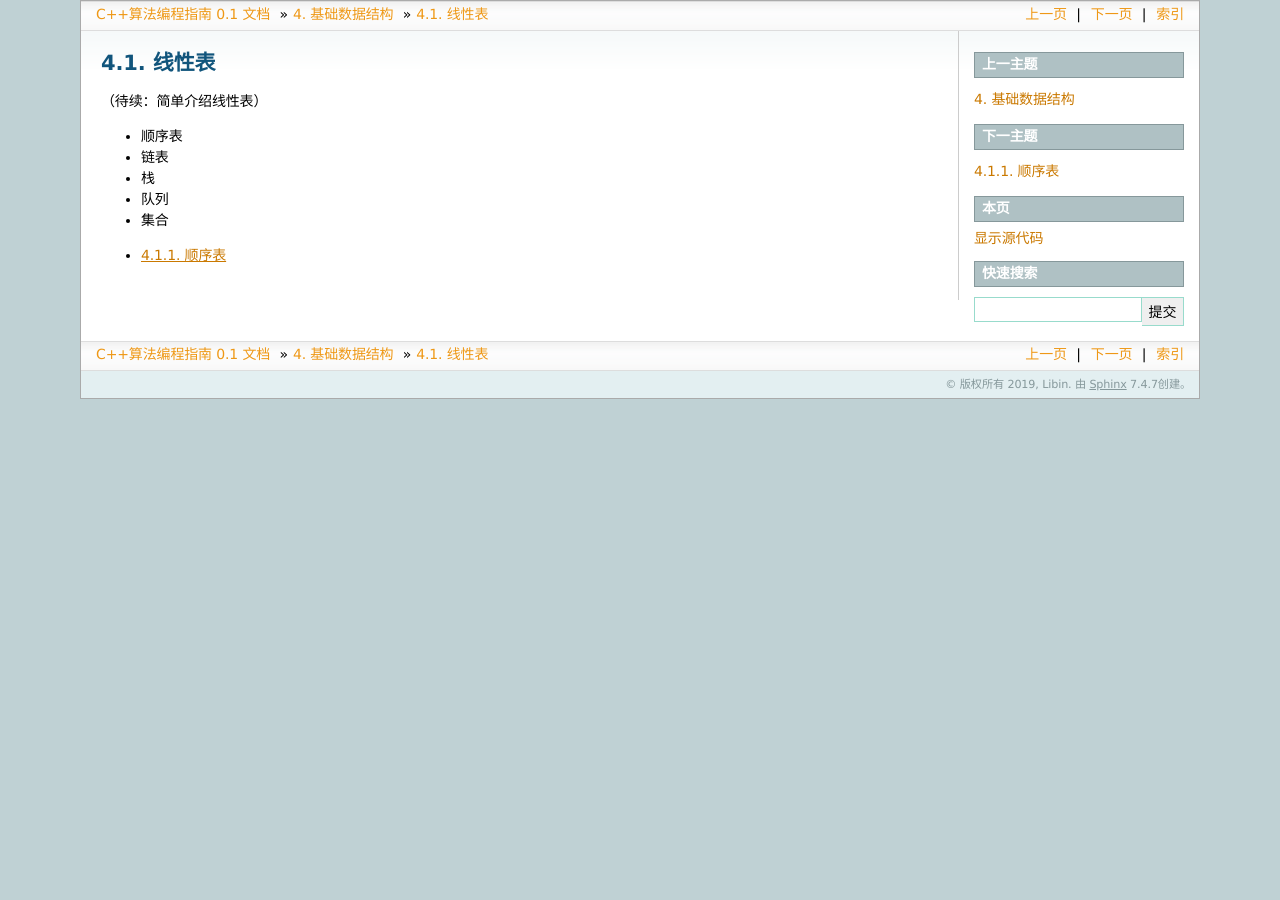
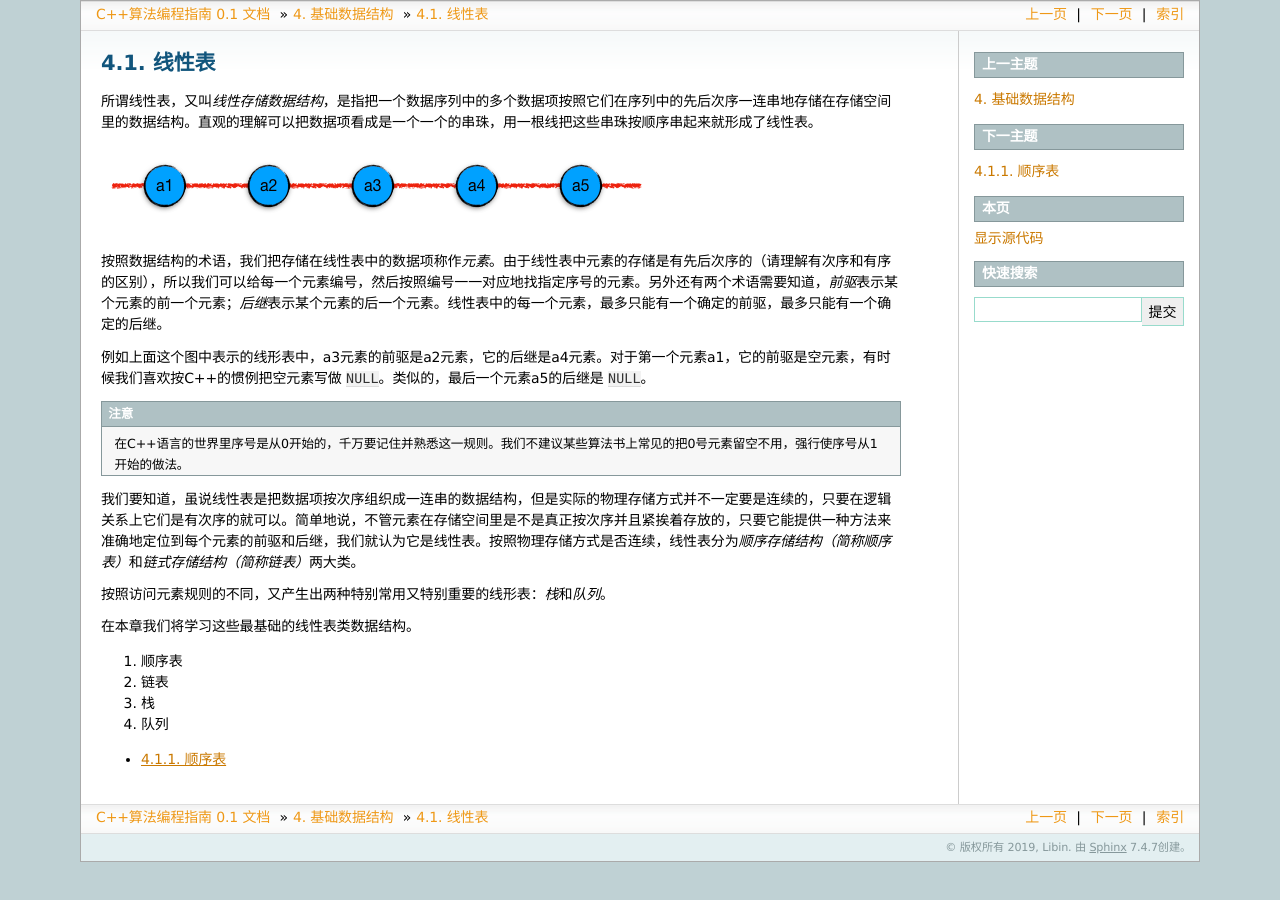
Before and after one commit to majorli/algo_guide, a Sphinx documentation site: the page built from source/ch03/310_linear_list.rst, in a window 1280 px wide. Built offline with Sphinx 7.4.7, drawn with Linux system fonts in a browser that asks for light colours.

Commit message:
20191110_2316

```diff
--- a/source/300_basic_data_structure.rst
+++ b/source/300_basic_data_structure.rst
@@ -2,8 +2,11 @@
 ============
 
 1. 线性表
+2. 哈希表
 
-2. 哈希表
+   * 顺序哈希表
+   * 链式哈希表
+   * 集合
 
 3. 树和森林
 
--- a/source/ch03/310_linear_list.rst
+++ b/source/ch03/310_linear_list.rst
@@ -1,13 +1,31 @@
 线性表
 ------
 
-（待续：简单介绍线性表）
+所谓线性表，又叫\ :emphasis:`线性存储数据结构`，是指把一个数据序列中的多个数据项按照它们在序列中的先后次序一连串地存储在存储空间里的数据结构。直观的理解可以把数据项看成是一个一个的串珠，用一根线把这些串珠按顺序串起来就形成了线性表。
 
-* 顺序表
-* 链表
-* 栈
-* 队列
-* 集合
+.. image:: ../images/310_linear_list.png
+
+
+按照数据结构的术语，我们把存储在线性表中的数据项称作\ :emphasis:`元素`。由于线性表中元素的存储是有先后次序的（请理解有次序和有序的区别），所以我们可以给每一个元素编号，然后按照编号一一对应地找指定序号的元素。另外还有两个术语需要知道，:emphasis:`前驱`\ 表示某个元素的前一个元素；:emphasis:`后继`\ 表示某个元素的后一个元素。线性表中的每一个元素，最多只能有一个确定的前驱，最多只能有一个确定的后继。
+
+例如上面这个图中表示的线形表中，a3元素的前驱是a2元素，它的后继是a4元素。对于第一个元素a1，它的前驱是空元素，有时候我们喜欢按C++的惯例把空元素写做 ``NULL``。类似的，最后一个元素a5的后继是 ``NULL``。
+
+.. attention::
+
+   在C++语言的世界里序号是从0开始的，千万要记住并熟悉这一规则。我们不建议某些算法书上常见的把0号元素留空不用，强行使序号从1开始的做法。
+
+
+我们要知道，虽说线性表是把数据项按次序组织成一连串的数据结构，但是实际的物理存储方式并不一定要是连续的，只要在逻辑关系上它们是有次序的就可以。简单地说，不管元素在存储空间里是不是真正按次序并且紧挨着存放的，只要它能提供一种方法来准确地定位到每个元素的前驱和后继，我们就认为它是线性表。按照物理存储方式是否连续，线性表分为\ :emphasis:`顺序存储结构（简称顺序表）`\ 和\ :emphasis:`链式存储结构（简称链表）`\ 两大类。
+
+按照访问元素规则的不同，又产生出两种特别常用又特别重要的线形表：:emphasis:`栈`\ 和\ :emphasis:`队列`。
+
+
+在本章我们将学习这些最基础的线性表类数据结构。
+
+1. 顺序表
+2. 链表
+3. 栈
+4. 队列
 
 
 .. toctree::
```
Also changed, not shown: source/ch02/210_basic_number_algos.rst (+6 -6 lines), source/ch05/510_medium_number_algos.rst (+5 -5 lines), source/images/310_linear_list.png (added).
